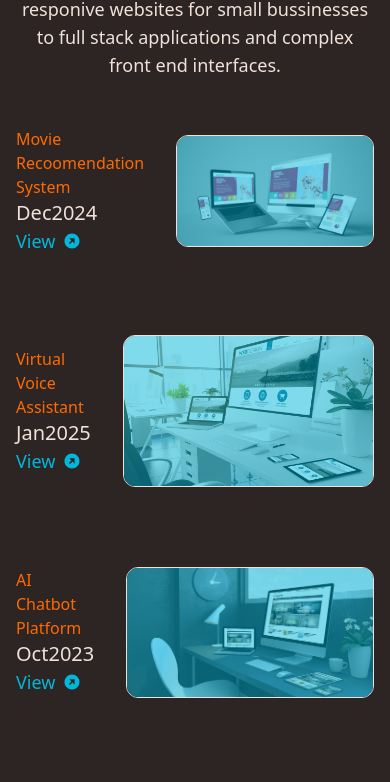
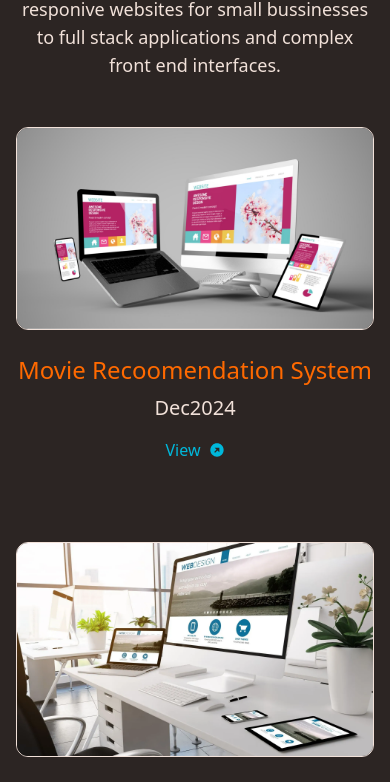
Before and after one commit to ParasRana123/Portfolio, a React (Vite) app: page / in a window 390 px wide. Shown: the part 5538-6320 px from the top of the page. Built offline with nearby package versions, Linux system fonts and the light colour scheme.

Commit message:
Made the styling of the project section responsive

```diff
--- a/src/components/projectsSection/SingleProject.jsx
+++ b/src/components/projectsSection/SingleProject.jsx
@@ -1,29 +1,40 @@
-import React from 'react'
+import React from 'react';
 import { BiSolidRightTopArrowCircle } from "react-icons/bi";
-import { motion } from 'framer-motion'
-import { fadeIn } from '../../framerMotion/variants'
+import { motion } from 'framer-motion';
+import { fadeIn } from '../../framerMotion/variants';
 
-const SingleProject = ({ name , year , align , image , link }) => {
+const SingleProject = ({ name, year, align, image, link }) => {
   return (
     <motion.div
-            variants={fadeIn("up" , 0.2)}
-            initial='hidden'
-            whileInView='show'
-            viewport={{once: false , amount: 0}}
-    className={`flex w-full sm:flex-col-reverse items-center gap-8 ${
+      variants={fadeIn("up", 0.2)}
+      initial="hidden"
+      whileInView="show"
+      viewport={{ once: false, amount: 0 }}
+      className={`flex flex-col-reverse md:flex-row items-center gap-6 md:gap-10 ${
         align === "left" ? "md:flex-row" : "md:flex-row-reverse"
-      } justify-end sm:flex-col`}>
-        <div>
-            <h2 className='md:text-3xl sm:text-2xl text-orange-500'>{name}</h2>
-            <h2 className={`text-xl font-thin text-white font-special sm:text-center ${align == 'left' ? 'md:text-right' : 'md:text-left'}`}>{year}</h2>
-            <a href={link} target="_blank" rel="noopener noreferrer" className={`text-lg flex gap-2 items-center text-cyan-500 hover:text-orange-500 transition-all duration-500 cursor-pointer sm:justify-self-center ${align == 'left' ? 'md:justify-self-end' : 'md:justify-self-start'}`}>View <BiSolidRightTopArrowCircle /></a>
-        </div>
-        <div className='max-h-[220px] max-w-[400px] rounded-xl overflow-hidden hover:scale-110 transform transistion-all duration-500 relative border border-white'>
-            <div className='w-full h-full bg-cyan-500 opacity-50 absolute top-0 left-0 hover:opacity-0 transistion-all duration-500 md:block sm:hidden'></div>
-            <img src={image} alt="Project Image" className='w-full h-full '/>
-        </div>
+      }`}
+    >
+      {/* Text Section */}
+      <div className="text-center md:text-left md:max-w-[50%] w-full">
+        <h2 className="text-2xl md:text-3xl text-orange-500">{name}</h2>
+        <p className="text-xl font-light text-white mt-2">{year}</p>
+        <a
+          href={link}
+          target="_blank"
+          rel="noopener noreferrer"
+          className="inline-flex items-center mt-4 text-cyan-500 hover:text-orange-500 transition-all duration-300"
+        >
+          View <BiSolidRightTopArrowCircle className="ml-2" />
+        </a>
+      </div>
+
+      {/* Image Section */}
+      <div className="w-full md:max-w-[400px] overflow-hidden rounded-xl border border-white hover:scale-105 transform transition-transform duration-500">
+        <div className="w-full h-full bg-cyan-500 opacity-50 absolute top-0 left-0 hover:opacity-0 transition-opacity duration-500 hidden md:block"></div>
+        <img src={image} alt="Project" className="w-full h-auto object-cover" />
+      </div>
     </motion.div>
-  )
-}
+  );
+};
 
-export default SingleProject
+export default SingleProject;
```
Also changed, not shown: src/components/projectsSection/ProjectsMain.jsx (line endings or trailing spaces).
